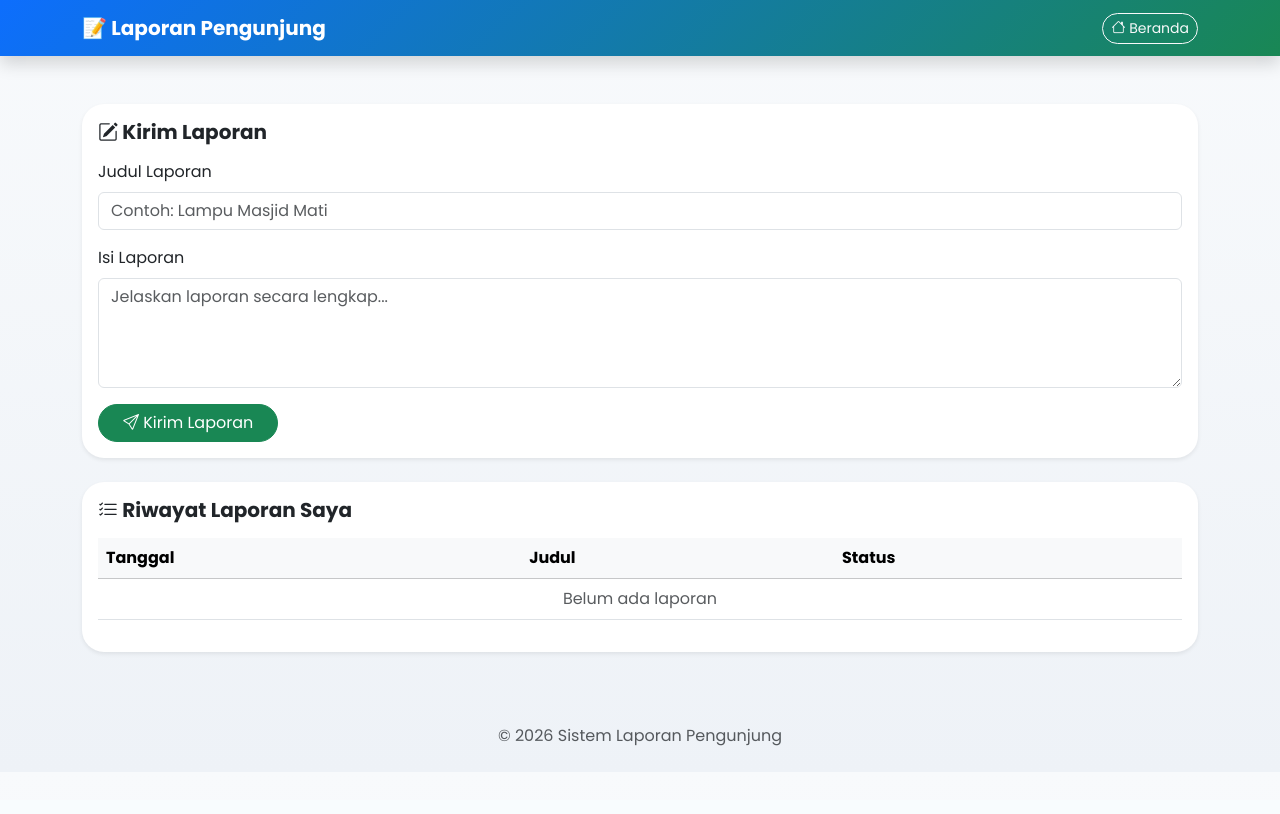
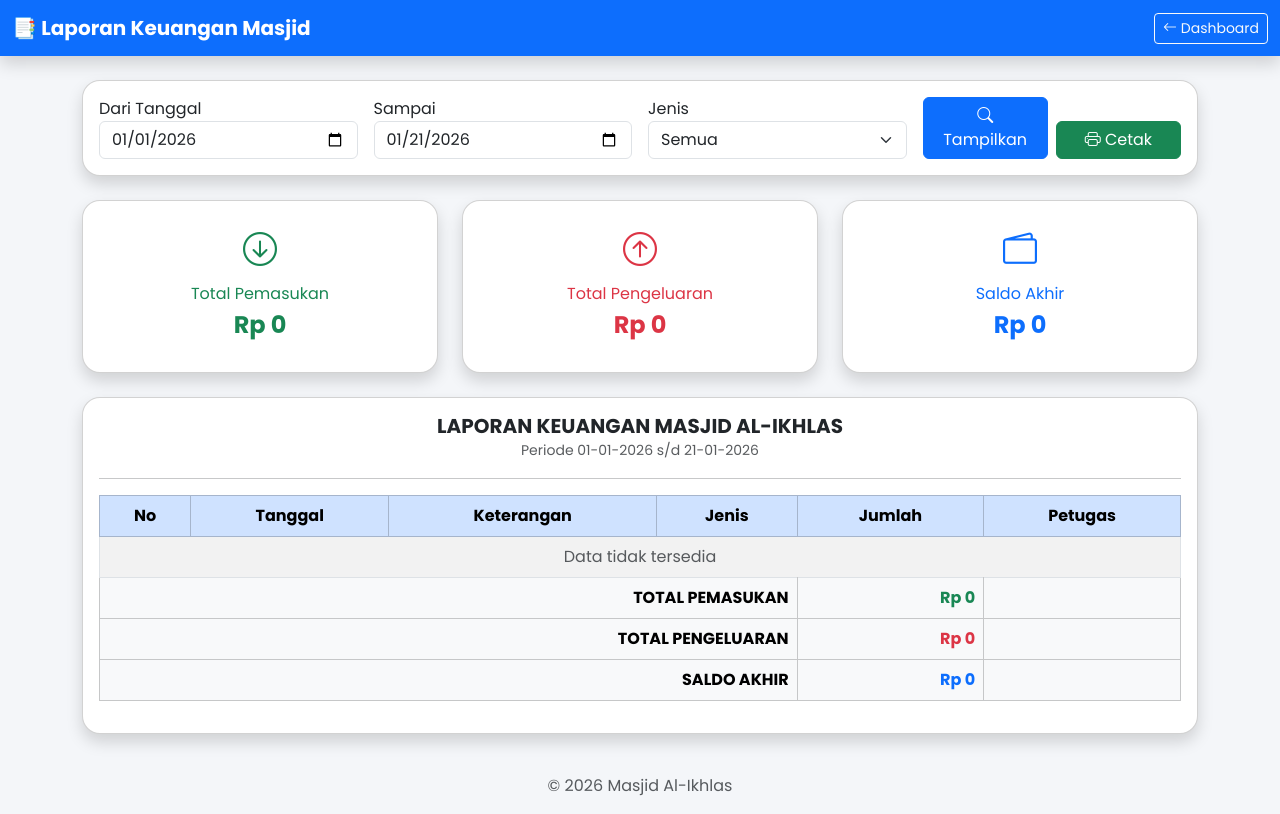
Before and after one commit to iqbaldssaa345/masjid-al-ikhlas, a PHP site: page /petugas/laporan.php in a window 1280 px wide. Before the commit the page ends 746 px from the top, so only its background shows below. Run offline with PHP 8.4, Linux system fonts and the light colour scheme; the visitor is signed in with stand-in values (Sample User, id 1); data that the repository does not hold is empty.

Commit message:
berbaikan

```diff
--- a/petugas/laporan.php
+++ b/petugas/laporan.php
@@ -2,69 +2,58 @@
 session_start();
 include "../config/koneksi.php";
 
-// CEK LOGIN
-if(!isset($_SESSION['user_id']) || $_SESSION['role']!="pengunjung"){
-    header("Location: ../login.php");
+if(!isset($_SESSION['role']) || $_SESSION['role']!="petugas"){
+    header("location:../login.php");
     exit;
 }
 
-$id_user = $_SESSION['user_id'];
-$pesan = "";
+/* ================= FILTER ================= */
+$dari   = $_GET['dari'] ?? date('Y-m-01');
+$sampai = $_GET['sampai'] ?? date('Y-m-d');
+$jenis  = $_GET['jenis'] ?? '';
 
-/* =======================
-   SIMPAN LAPORAN
-======================= */
-if(isset($_POST['kirim'])){
-    $judul = mysqli_real_escape_string($koneksi,$_POST['judul']);
-    $isi   = mysqli_real_escape_string($koneksi,$_POST['isi']);
-
-    if($judul=="" || $isi==""){
-        $pesan = "Judul dan isi laporan wajib diisi!";
-    }else{
-        mysqli_query($koneksi,"
-            INSERT INTO laporan (id_user, judul, isi, status)
-            VALUES ('$id_user','$judul','$isi','baru')
-        ");
-        header("Location: laporan.php");
-        exit;
-    }
+$where = "WHERE tanggal BETWEEN '$dari' AND '$sampai'";
+if($jenis!=''){
+    $where .= " AND jenis='$jenis'";
 }
 
-/* =======================
-   DATA LAPORAN USER
-======================= */
-$data = mysqli_query($koneksi,"
-    SELECT * FROM laporan
-    WHERE id_user='$id_user'
-    ORDER BY tanggal DESC
+/* ================= DATA ================= */
+$q = mysqli_query($koneksi,"
+    SELECT keuangan.*, users.nama
+    FROM keuangan
+    LEFT JOIN users ON keuangan.user_id=users.id
+    $where
+    ORDER BY tanggal ASC
 ");
+
+/* ================= TOTAL ================= */
+$masuk = mysqli_fetch_assoc(
+    mysqli_query($koneksi,"SELECT SUM(jumlah) total FROM keuangan WHERE jenis='infaq' AND tanggal BETWEEN '$dari' AND '$sampai'")
+)['total'] ?? 0;
+
+$keluar = mysqli_fetch_assoc(
+    mysqli_query($koneksi,"SELECT SUM(jumlah) total FROM keuangan WHERE jenis='dkm' AND tanggal BETWEEN '$dari' AND '$sampai'")
+)['total'] ?? 0;
+
+$saldo = $masuk - $keluar;
 ?>
 <!DOCTYPE html>
 <html lang="id">
 <head>
 <meta charset="UTF-8">
-<title>Laporan Pengunjung</title>
-<meta name="viewport" content="width=device-width, initial-scale=1">
+<title>Laporan Keuangan Masjid</title>
 
 <link href="https://cdn.jsdelivr.net/npm/bootstrap@5.3.3/dist/css/bootstrap.min.css" rel="stylesheet">
 <link href="https://cdn.jsdelivr.net/npm/bootstrap-icons@1.11.3/font/bootstrap-icons.css" rel="stylesheet">
 <link href="https://fonts.googleapis.com/css2?family=Poppins:wght@400;600;700&display=swap" rel="stylesheet">
 
 <style>
-body{
-    font-family:'Poppins',sans-serif;
-    background:linear-gradient(180deg,#f8fafc,#eef2f7);
-}
-.navbar{
-    background:linear-gradient(135deg,#0d6efd,#198754);
-}
-.card{
-    border:none;
-    border-radius:22px;
-}
-.badge{
-    border-radius:12px;
-    padding:6px 12px;
+body{background:#f4f6f9;font-family:'Poppins',sans-serif}
+.card{border-radius:18px}
+.stat i{font-size:34px}
+@media print{
+    .no-print{display:none}
+    body{background:white}
 }
 </style>
 </head>
@@ -72,113 +61,160 @@ body{
 <body>
 
 <!-- NAVBAR -->
-<nav class="navbar navbar-dark shadow">
-<div class="container">
-    <span class="navbar-brand fw-bold">
-        📝 Laporan Pengunjung
-    </span>
-    <a href="index.php" class="btn btn-outline-light btn-sm rounded-pill">
-        <i class="bi bi-house"></i> Beranda
-    </a>
+<nav class="navbar navbar-dark bg-primary shadow no-print">
+<div class="container-fluid">
+<span class="navbar-brand fw-bold">📑 Laporan Keuangan Masjid</span>
+<a href="index.php" class="btn btn-outline-light btn-sm">
+<i class="bi bi-arrow-left"></i> Dashboard
+</a>
 </div>
 </nav>
 
-<div class="container py-5">
+<div class="container py-4">
 
-<!-- FORM LAPORAN -->
-<div class="card shadow-sm mb-4">
+<!-- FILTER -->
+<div class="card shadow mb-4 no-print">
 <div class="card-body">
+<form class="row g-3">
 
-<h5 class="fw-bold mb-3">
-    <i class="bi bi-pencil-square"></i> Kirim Laporan
-</h5>
-
-<?php if($pesan!=""){ ?>
-<div class="alert alert-danger"><?= $pesan ?></div>
-<?php } ?>
-
-<form method="post">
-<div class="mb-3">
-    <label class="form-label">Judul Laporan</label>
-    <input type="text" name="judul" class="form-control"
-           placeholder="Contoh: Lampu Masjid Mati" required>
+<div class="col-md-3">
+<label>Dari Tanggal</label>
+<input type="date" name="dari" value="<?= $dari ?>" class="form-control">
 </div>
 
-<div class="mb-3">
-    <label class="form-label">Isi Laporan</label>
-    <textarea name="isi" rows="4" class="form-control"
-              placeholder="Jelaskan laporan secara lengkap..." required></textarea>
+<div class="col-md-3">
+<label>Sampai</label>
+<input type="date" name="sampai" value="<?= $sampai ?>" class="form-control">
 </div>
 
-<button name="kirim" class="btn btn-success rounded-pill px-4">
-    <i class="bi bi-send"></i> Kirim Laporan
+<div class="col-md-3">
+<label>Jenis</label>
+<select name="jenis" class="form-select">
+<option value="">Semua</option>
+<option value="infaq" <?= $jenis=='infaq'?'selected':'' ?>>Infaq</option>
+<option value="dkm" <?= $jenis=='dkm'?'selected':'' ?>>Pengeluaran (DKM)</option>
+</select>
+</div>
+
+<div class="col-md-3 d-flex align-items-end gap-2">
+<button class="btn btn-primary w-100">
+<i class="bi bi-search"></i> Tampilkan
 </button>
+<button type="button" onclick="window.print()" class="btn btn-success w-100">
+<i class="bi bi-printer"></i> Cetak
+</button>
+</div>
+
 </form>
-
 </div>
 </div>
 
-<!-- RIWAYAT LAPORAN -->
-<div class="card shadow-sm">
+<!-- RINGKASAN -->
+<div class="row g-4 mb-4">
+
+<div class="col-md-4">
+<div class="card shadow stat text-center p-4 text-success">
+<i class="bi bi-arrow-down-circle"></i>
+<h6 class="mt-2">Total Pemasukan</h6>
+<h4 class="fw-bold">Rp <?= number_format($masuk,0,',','.') ?></h4>
+</div>
+</div>
+
+<div class="col-md-4">
+<div class="card shadow stat text-center p-4 text-danger">
+<i class="bi bi-arrow-up-circle"></i>
+<h6 class="mt-2">Total Pengeluaran</h6>
+<h4 class="fw-bold">Rp <?= number_format($keluar,0,',','.') ?></h4>
+</div>
+</div>
+
+<div class="col-md-4">
+<div class="card shadow stat text-center p-4 text-primary">
+<i class="bi bi-wallet2"></i>
+<h6 class="mt-2">Saldo Akhir</h6>
+<h4 class="fw-bold">Rp <?= number_format($saldo,0,',','.') ?></h4>
+</div>
+</div>
+
+</div>
+
+<!-- TABEL -->
+<div class="card shadow">
 <div class="card-body">
 
-<h5 class="fw-bold mb-3">
-    <i class="bi bi-list-check"></i> Riwayat Laporan Saya
-</h5>
+<!-- HEADER CETAK -->
+<div class="text-center mb-3">
+<h5 class="fw-bold mb-0">LAPORAN KEUANGAN MASJID AL-IKHLAS</h5>
+<small class="text-muted">
+Periode <?= date('d-m-Y',strtotime($dari)) ?> s/d <?= date('d-m-Y',strtotime($sampai)) ?>
+</small>
+<hr>
+</div>
 
-<div class="table-responsive">
-<table class="table table-hover align-middle">
-<thead class="table-light">
+<table class="table table-bordered table-striped align-middle">
+<thead class="table-primary text-center">
 <tr>
-    <th>Tanggal</th>
-    <th>Judul</th>
-    <th>Status</th>
+<th>No</th>
+<th>Tanggal</th>
+<th>Keterangan</th>
+<th>Jenis</th>
+<th>Jumlah</th>
+<th>Petugas</th>
 </tr>
 </thead>
 <tbody>
 
-<?php if(mysqli_num_rows($data)>0){ ?>
-<?php while($d=mysqli_fetch_assoc($data)){ ?>
+<?php
+$no=1;
+if(mysqli_num_rows($q)==0){
+    echo "<tr><td colspan='6' class='text-center text-muted'>Data tidak tersedia</td></tr>";
+}
+while($d=mysqli_fetch_assoc($q)){
+?>
 <tr>
-<td><?= date('d-m-Y H:i',strtotime($d['tanggal'])) ?></td>
-<td>
-    <strong><?= htmlspecialchars($d['judul']) ?></strong><br>
-    <small class="text-muted"><?= htmlspecialchars($d['isi']) ?></small>
+<td class="text-center"><?= $no++ ?></td>
+<td><?= date('d-m-Y',strtotime($d['tanggal'])) ?></td>
+<td><?= htmlspecialchars($d['keterangan']) ?></td>
+<td class="text-center">
+<span class="badge bg-<?= $d['jenis']=='infaq'?'success':'danger' ?>">
+<?= strtoupper($d['jenis']) ?>
+</span>
 </td>
-<td>
-<?php
-if($d['status']=="baru"){
-    echo '<span class="badge bg-secondary">Baru</span>';
-}elseif($d['status']=="diproses"){
-    echo '<span class="badge bg-warning text-dark">Diproses</span>';
-}else{
-    echo '<span class="badge bg-success">Selesai</span>';
-}
-?>
-</td>
-</tr>
-<?php } ?>
-<?php } else { ?>
-<tr>
-<td colspan="3" class="text-center text-muted">
-    Belum ada laporan
-</td>
+<td class="text-end">Rp <?= number_format($d['jumlah'],0,',','.') ?></td>
+<td><?= htmlspecialchars($d['nama'] ?? '-') ?></td>
 </tr>
 <?php } ?>
 
 </tbody>
+
+<tfoot class="table-light fw-bold">
+<tr>
+<td colspan="4" class="text-end">TOTAL PEMASUKAN</td>
+<td class="text-end text-success">Rp <?= number_format($masuk,0,',','.') ?></td>
+<td></td>
+</tr>
+<tr>
+<td colspan="4" class="text-end">TOTAL PENGELUARAN</td>
+<td class="text-end text-danger">Rp <?= number_format($keluar,0,',','.') ?></td>
+<td></td>
+</tr>
+<tr>
+<td colspan="4" class="text-end">SALDO AKHIR</td>
+<td class="text-end text-primary">Rp <?= number_format($saldo,0,',','.') ?></td>
+<td></td>
+</tr>
+</tfoot>
+
 </table>
-</div>
 
 </div>
 </div>
 
 </div>
 
-<footer class="text-center py-4 text-muted">
-© <?= date('Y') ?> Sistem Laporan Pengunjung
+<footer class="text-center py-3 text-muted">
+© <?= date('Y') ?> Masjid Al-Ikhlas
 </footer>
 
-<script src="https://cdn.jsdelivr.net/npm/bootstrap@5.3.3/dist/js/bootstrap.bundle.min.js"></script>
 </body>
 </html>
```
Also changed, not shown: pengunjung/laporan.php (+114 -161 lines).
